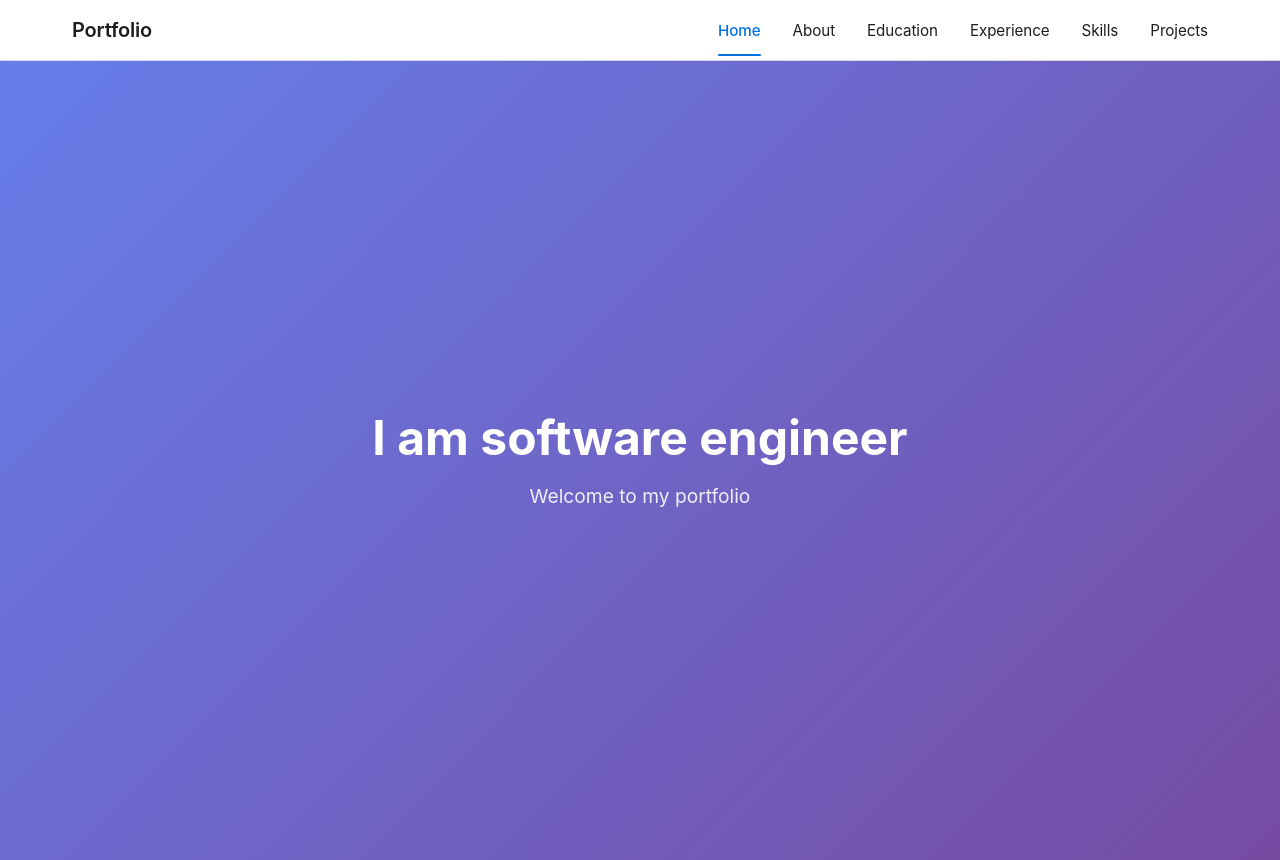
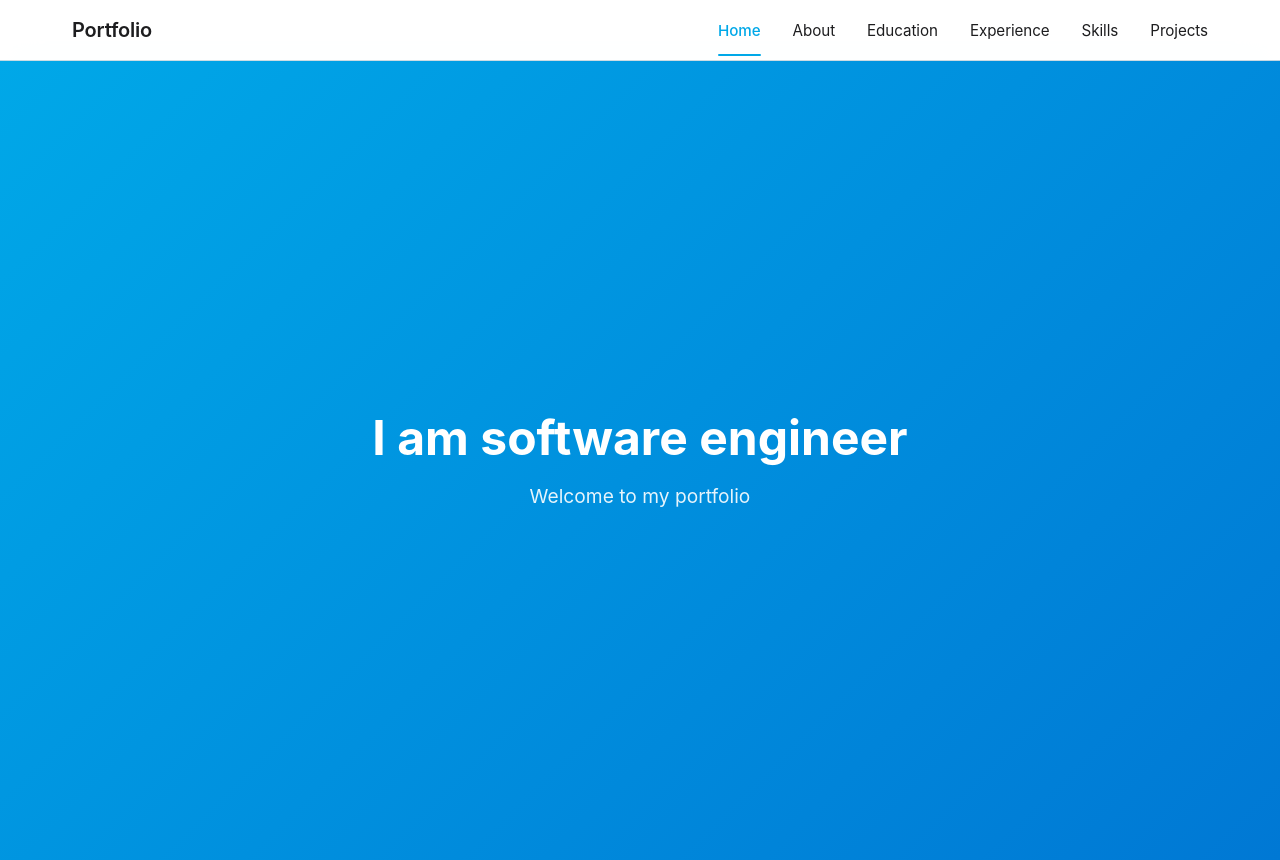
Before and after one commit to prajwal-u2/personal-portfolio, a React (Vite) app: page / in a window 1280 px wide. Built offline with nearby package versions, Linux system fonts and the light colour scheme.

Commit message:
change to blue

```diff
--- a/src/App.css
+++ b/src/App.css
@@ -13,7 +13,7 @@
   flex-direction: column;
   align-items: center;
   justify-content: center;
-  background: linear-gradient(135deg, #667eea 0%, #764ba2 100%);
+  background: linear-gradient(135deg, #00a8e8 0%, #0078d4 100%);
   color: white;
   padding: 2rem;
 }
--- a/src/components/Navbar.css
+++ b/src/components/Navbar.css
@@ -53,11 +53,11 @@
 }
 
 .navbar-link:hover {
-  color: #0071e3;
+  color: #00a8e8;
 }
 
 .navbar-link.active {
-  color: #0071e3;
+  color: #00a8e8;
   font-weight: 500;
 }
 
@@ -68,7 +68,7 @@
   left: 0;
   right: 0;
   height: 2px;
-  background: #0071e3;
+  background: #00a8e8;
   border-radius: 1px;
 }
 
```
